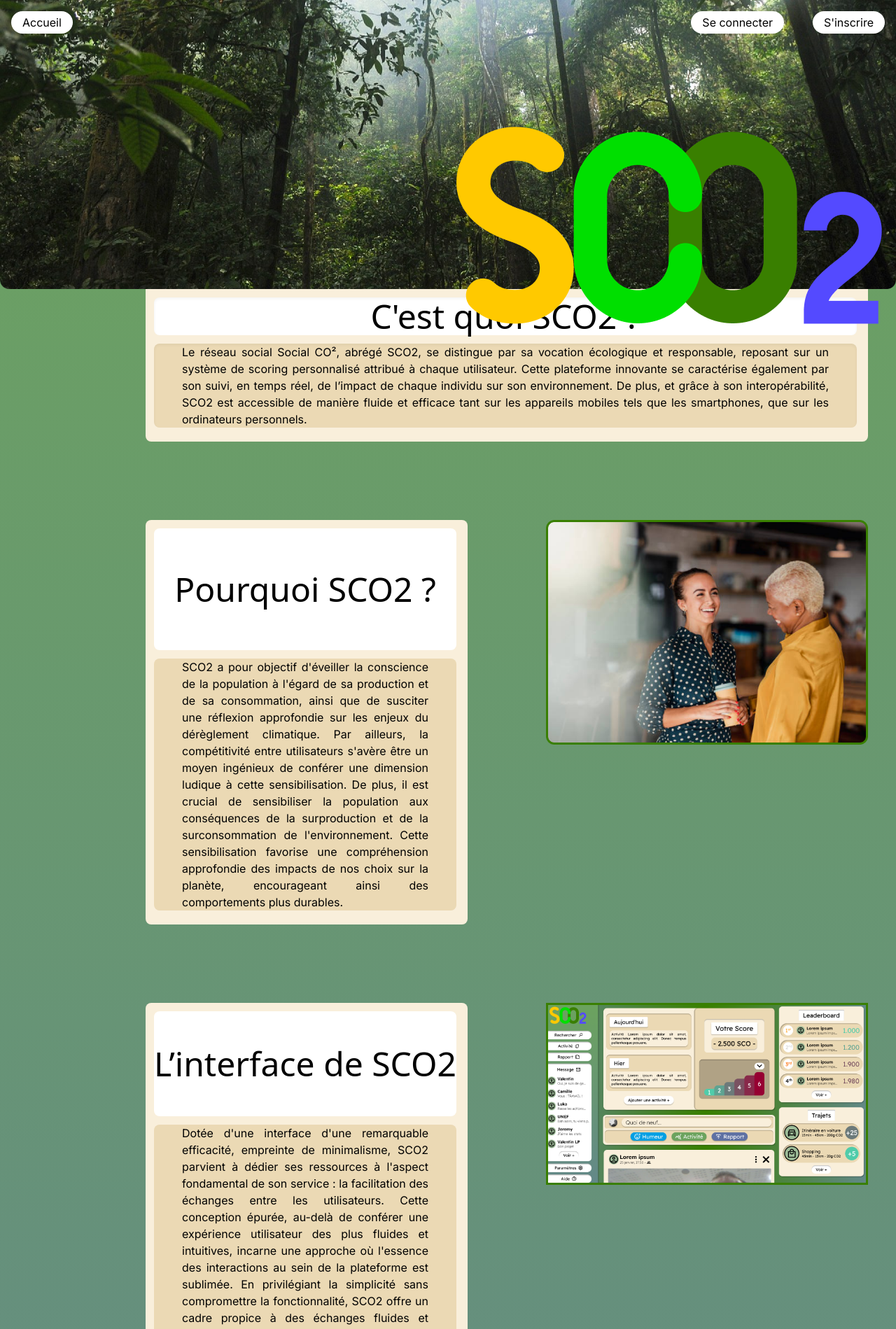
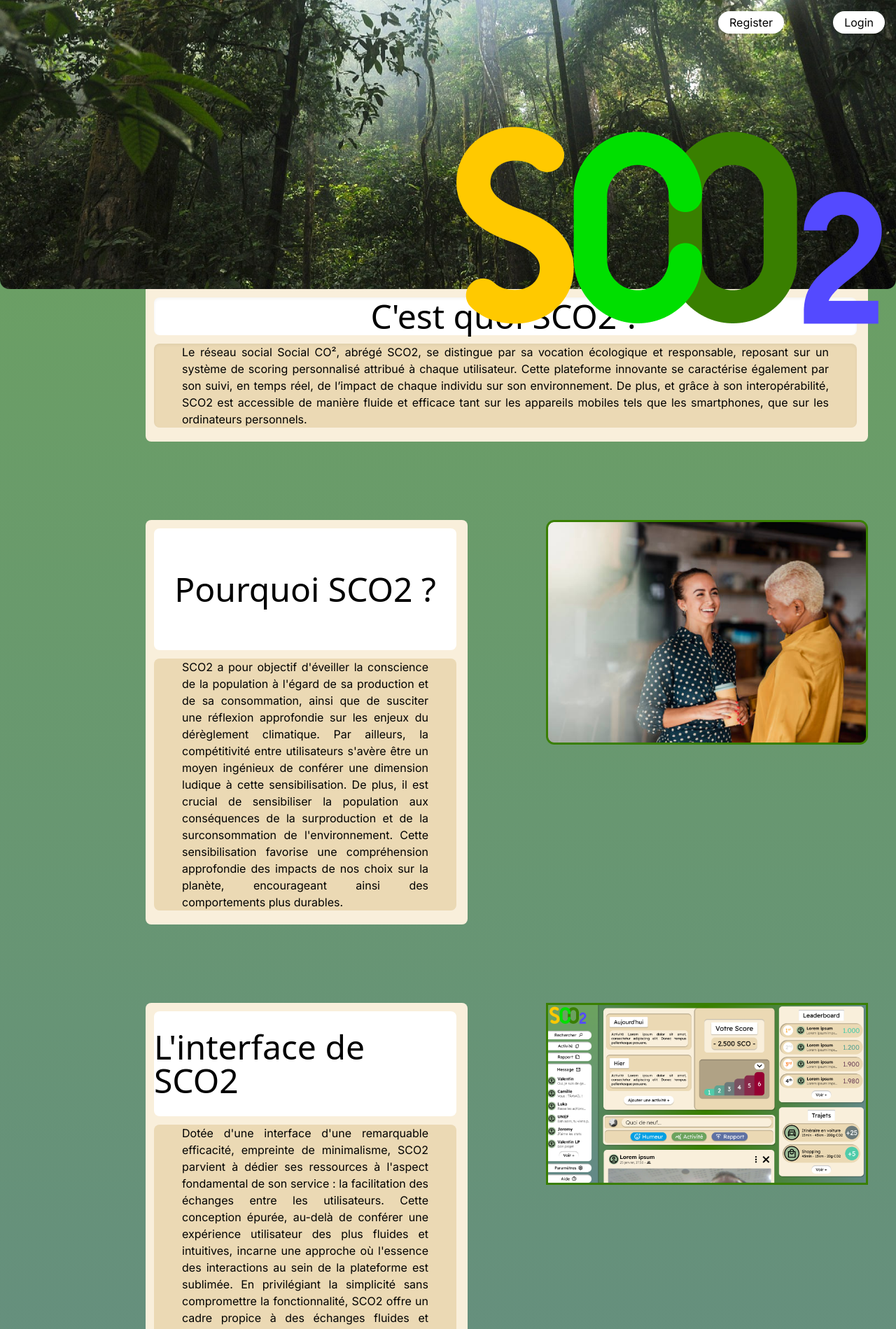
Before and after one commit to VLD-dev-team/Social-Co2, a Next.js app in the folder website/sco2-react/: page / in a window 1280 px wide. Shown: the top 1899 px of the page at 70% size. Built offline with nearby package versions, Linux system fonts and the light colour scheme.

Commit message:
Refactorisation code page web

```diff
--- a/website/sco2-react/app/components/Button.jsx
+++ /dev/null
@@ -1,11 +0,0 @@
-'use client';
-export default function Button({children,message}){ /**/
-    return(
-        <button onClick={function Handleclick(){
-            alert(message);
-        }}>
-            {children}
-        </button>
-
-    )
-};
--- a/website/sco2-react/app/components/Menu.jsx
+++ b/website/sco2-react/app/components/Menu.jsx
@@ -1,10 +1,12 @@
- export default function Menu1(){
+export default function Menu1() {
     return (
-            <div className="grid grid-rows-3 grid-flow-col gap-3 bg-[#F9EFDB] pr-4 pt-3 rounded-b-lg h-auto w-fit pb-5">
+        <div className="grid grid-rows-3 grid-flow-col gap-3 bg-[#F9EFDB] pr-4 pt-3 rounded-b-lg h-auto w-fit pb-5">
             <div className="row-span-3"></div>
-                <div className="flex col-span-2 w-auto h-auto bg-white shadow-inner border-none rounded items-center justify-center rounded-lg rounded-2xl"><p className="text-5xl text-wrap font-sans">C'est quoi SCO2 ?</p></div>
-                <div className="row-span-2 col-span-2 w-fit h-auto bg-[#EBD9B4] shadow-inner border-none rounded-lg rounded-2xl items-center text-justify justify-centerp px-10">
-                    <p>Le réseau social Social CO², abrégé SCO2, se distingue par sa vocation écologique et responsable, reposant sur un système de scoring personnalisé attribué à chaque utilisateur. Cette plateforme innovante se caractérise également par son suivi, en temps réel, de l’impact de chaque individu sur son environnement. De plus, et grâce à son interopérabilité, SCO2 est accessible de manière fluide et efficace tant sur les appareils mobiles tels que les smartphones, que sur les ordinateurs personnels.</p></div>
-                </div>
+            <div className="flex col-span-2 w-auto h-auto bg-white shadow-inner border-none rounded items-center justify-center rounded-lg rounded-2xl">
+                <p className="text-5xl text-wrap font-sans">C&apos;est quoi SCO2 ?</p>
+            </div>
+            <div className="row-span-2 col-span-2 w-fit h-auto bg-[#EBD9B4] shadow-inner border-none rounded-lg rounded-2xl items-center text-justify justify-centerp px-10">
+                <p>Le réseau social Social CO², abrégé SCO2, se distingue par sa vocation écologique et responsable, reposant sur un système de scoring personnalisé attribué à chaque utilisateur. Cette plateforme innovante se caractérise également par son suivi, en temps réel, de l’impact de chaque individu sur son environnement. De plus, et grâce à son interopérabilité, SCO2 est accessible de manière fluide et efficace tant sur les appareils mobiles tels que les smartphones, que sur les ordinateurs personnels.</p></div>
+        </div>
     );
 }
--- a/website/sco2-react/app/components/Menu2.jsx
+++ b/website/sco2-react/app/components/Menu2.jsx
@@ -1,11 +1,12 @@
-export default function Menu2(){
-    return(
+export default function Menu2() {
+    return (
         <div className="grid grid-rows-3 grid-flow-col gap-3 bg-[#F9EFDB] pr-4 pt-3 rounded-lg h-auto w-auto pb-5">
-                <div className="row-span-3"></div>
-                    <div className="flex col-span-2 w-auto h-auto bg-white border-none rounded items-center justify-center rounded-lg rounded-2xl inner-shadow"><p className="text-5xl font-sans">Pourquoi SCO2 ?</p></div>
-                    <div className="grid auto-rows-auto row-span-2 col-span-2 w-auto h-fit bg-[#EBD9B4] border-none rounded-lg rounded-2xl text-justify justify-center px-10 inner-shadow">
-                        <p className="text-wrap">SCO2 a pour objectif d'éveiller la conscience de la population à l'égard de sa production et de sa consommation, ainsi que de susciter une réflexion approfondie sur les enjeux du dérèglement climatique. Par ailleurs, la compétitivité entre utilisateurs s'avère être un moyen ingénieux de conférer une dimension ludique à cette sensibilisation. De plus, il est crucial de sensibiliser la population aux conséquences de la surproduction et de la surconsommation de  l'environnement. Cette sensibilisation favorise une compréhension approfondie des impacts de nos choix sur la planète, encourageant ainsi des comportements plus durables.</p></div>
-                    </div>
-
-        );
+            <div className="row-span-3"></div>
+            <div className="flex col-span-2 w-auto h-auto bg-white border-none rounded items-center justify-center rounded-lg rounded-2xl inner-shadow">
+                <p className="text-5xl font-sans">Pourquoi SCO2 ?</p>
+            </div>
+            <div className="grid auto-rows-auto row-span-2 col-span-2 w-auto h-fit bg-[#EBD9B4] border-none rounded-lg rounded-2xl text-justify justify-center px-10 inner-shadow">
+                <p className="text-wrap">SCO2 a pour objectif d&apos;éveiller la conscience de la population à l&apos;égard de sa production et de sa consommation, ainsi que de susciter une réflexion approfondie sur les enjeux du dérèglement climatique. Par ailleurs, la compétitivité entre utilisateurs s&apos;avère être un moyen ingénieux de conférer une dimension ludique à cette sensibilisation. De plus, il est crucial de sensibiliser la population aux conséquences de la surproduction et de la surconsommation de  l&apos;environnement. Cette sensibilisation favorise une compréhension approfondie des impacts de nos choix sur la planète, encourageant ainsi des comportements plus durables.</p></div>
+        </div>
+    );
 }
--- a/website/sco2-react/app/components/Menu3.jsx
+++ b/website/sco2-react/app/components/Menu3.jsx
@@ -1,10 +1,13 @@
-export default function Menu3(){
-    return(
+export default function Menu3() {
+    return (
         <div className="grid grid-rows-3 grid-flow-col gap-3 bg-[#F9EFDB] pr-4 pt-3 rounded-lg h-auto w-auto pb-5">
-        <div className="row-span-3"></div>
-            <div className="flex col-span-2 w-auto h-auto bg-white border-none rounded  items-center justify-center rounded-lg rounded-2xl inner-shadow"><p className="text-5xl font-sans">L’interface de SCO2</p></div>
+            <div className="row-span-3"></div>
+            <div className="flex col-span-2 w-auto h-auto bg-white border-none rounded  items-center justify-center rounded-lg rounded-2xl inner-shadow">
+                <p className="text-5xl font-sans">L&apos;interface de SCO2</p>
+            </div>
             <div className="row-span-2 col-span-2 w-auto h-auto bg-[#EBD9B4] border-none rounded-lg rounded-2xl items-center text-justify justify-center px-10 inner-shadow">
-                <p>Dotée d'une interface d'une remarquable efficacité, empreinte de minimalisme, SCO2 parvient à dédier ses ressources à l'aspect fondamental de son service : la facilitation des échanges entre les utilisateurs. Cette conception épurée, au-delà de conférer une expérience utilisateur des plus fluides et intuitives, incarne une approche où l'essence des interactions au sein de la plateforme est sublimée. En privilégiant la simplicité sans compromettre la fonctionnalité, SCO2 offre un cadre propice à des échanges fluides et enrichissants.</p></div>
+                <p>Dotée d&apos;une interface d&apos;une remarquable efficacité, empreinte de minimalisme, SCO2 parvient à dédier ses ressources à l&apos;aspect fondamental de son service : la facilitation des échanges entre les utilisateurs. Cette conception épurée, au-delà de conférer une expérience utilisateur des plus fluides et intuitives, incarne une approche où l&apos;essence des interactions au sein de la plateforme est sublimée. En privilégiant la simplicité sans compromettre la fonctionnalité, SCO2 offre un cadre propice à des échanges fluides et enrichissants.</p>
             </div>
+        </div>
     );
 }
--- a/website/sco2-react/app/page.tsx
+++ b/website/sco2-react/app/page.tsx
@@ -1,11 +1,7 @@
-import Menu  from '../app/components/Menu';
+import Menu from '../app/components/Menu';
 import Menu2 from '../app/components/Menu2';
 import Menu3 from '../app/components/Menu3';
 import Menu4 from '../app/components/Menu4';
-import Button from '../app/components/Button';
-
-
-
 
 export default function Home() {
   return (
@@ -16,28 +12,27 @@ export default function Home() {
           <img className='h-auto w-auto' src="./logo.png" alt="logo" />
         </div>
       </div>
-          <div className='absolute top-4 left-4 border-transparent rounded-full bg-white p-1 text-nowrap pr-4 pl-4'>
-            <Button message={"c'est ok"}>
-              Accueil
-            </Button>
-          </div>
       <div className='absolute top-4 right-4 border-transparent rounded-full bg-white p-1 text-nowrap pr-4 pl-4'>
-            <Button message={"c'est ok"}>
-              S'inscrire
-            </Button>
+        <button onClick={function Handleclick() {
+          alert('Login');
+        }}>
+          Login
+        </button>
         <div className='absolute top-0 right-36 border-transparent rounded-full bg-white p-1 text-nowrap pr-4 pl-4'>
-              <Button message={"c'est ok"}>
-                Se connecter
-              </Button>
+          <button onClick={function Handleclick() {
+            alert('Register');
+          }}>
+            Register
+          </button>
         </div>
       </div>
 
       <div className="grid grid-cols-2 gap-28 pl-52 pr-10 pb-24">
         <div className="col-span-2"><Menu></Menu></div>
         <div className=""><Menu2></Menu2></div>
-              <div className=""><img src="./image1.png" alt="image1"/></div>
+        <div className=""><img src="./image1.png" alt="image1" /></div>
         <div className=""><Menu3></Menu3></div>
-              <div className=""> <img src="./acceuil-1.png" alt="image2"/></div>
+        <div className=""> <img src="./acceuil-1.png" alt="image2" /></div>
         <div className=''><Menu4></Menu4></div>
         <div className=''> <img src="./messagerie1.png" alt="image3" /></div>
       </div>
```
Also changed, not shown: website/sco2-react/app/components/Menu4.jsx (+9 -6 lines). Lines whose indentation alone changed are shown as unchanged.
